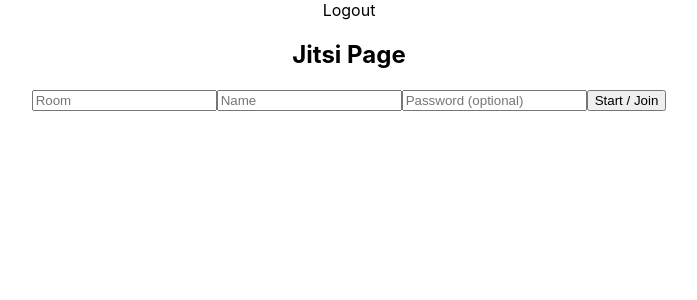
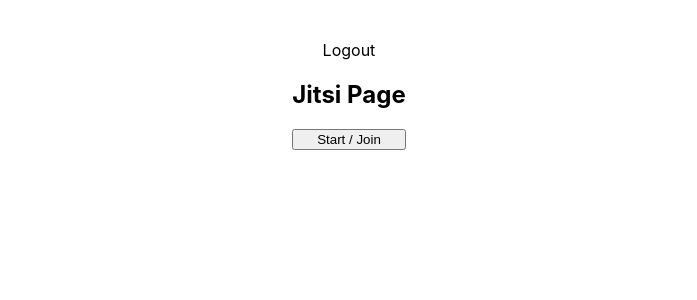
Before and after one commit to k-krasilnikova/jwt-jitsi, a React (Create React App) app: page /login in a window 1280 px wide. Both pictures are taken after typing "Sample", "Sample123" into the empty fields and a click on the button "Get JWT". Shown: the top 300 px of the page, without its empty margins (291-988 px from the left). Built offline with nearby package versions, Linux system fonts and the light colour scheme.

Commit message:
Added styles to the page

```diff
--- a/src/constants.js
+++ b/src/constants.js
@@ -4,3 +4,9 @@
 };
 
 export const API_URL = "/api/values";
+
+export const JITSI_ROOM = {
+  room: "testt",
+  name: "trtrtr",
+  password: "pas",
+};
--- a/src/modules/jitsi/components/index.js
+++ b/src/modules/jitsi/components/index.js
@@ -4,17 +4,7 @@
 
 import styles from "./styles";
 
-const Jitsi = ({
-  classes,
-  call,
-  room,
-  name,
-  password,
-  handleClick,
-  setRoom,
-  setName,
-  setPassword,
-}) => {
+const Jitsi = ({ classes, call, room, name, password, handleClick }) => {
   return (
     <div className={classes.wrapper}>
       <h2>Jitsi Page</h2>
@@ -26,32 +16,9 @@
           loadingComponent={<p>loading ...</p>}
         />
       ) : (
-        <form>
-          <input
-            id="room"
-            type="text"
-            placeholder="Room"
-            value={room}
-            onChange={(e) => setRoom(e.target.value)}
-          />
-          <input
-            id="name"
-            type="text"
-            placeholder="Name"
-            value={name}
-            onChange={(e) => setName(e.target.value)}
-          />
-          <input
-            id="password"
-            type="text"
-            placeholder="Password (optional)"
-            value={password}
-            onChange={(e) => setPassword(e.target.value)}
-          />
-          <button onClick={handleClick} type="submit">
-            Start / Join
-          </button>
-        </form>
+        <button onClick={handleClick} className={classes.button}>
+          Start / Join
+        </button>
       )}
     </div>
   );
--- a/src/modules/jitsi/components/styles.js
+++ b/src/modules/jitsi/components/styles.js
@@ -3,6 +3,9 @@
     display: "flex",
     flexDirection: "column",
   },
+  button: {
+    cursor: "pointer",
+  },
 });
 
 export default styles;
--- a/src/modules/jitsi/containers/JitsiContainer.js
+++ b/src/modules/jitsi/containers/JitsiContainer.js
@@ -1,28 +1,23 @@
 import React, { useState } from "react";
 
 import Jitsi from "../components";
+import { JITSI_ROOM } from "../../../constants";
 
-const JitsiContainer = ({ currentUser }) => {
-  const [room, setRoom] = useState("");
-  const [name, setName] = useState("");
+const JitsiContainer = () => {
   const [call, setCall] = useState(false);
-  const [password, setPassword] = useState("");
 
   const handleClick = (event) => {
     event.preventDefault();
-    if (room && name) setCall(true);
+    if (JITSI_ROOM.room && JITSI_ROOM.name) setCall(true);
   };
 
   return (
     <Jitsi
       call={call}
-      room={room}
-      name={name}
-      password={password}
+      room={JITSI_ROOM.room}
+      name={JITSI_ROOM.name}
+      password={JITSI_ROOM.password}
       handleClick={handleClick}
-      setRoom={setRoom}
-      setName={setName}
-      setPassword={setPassword}
     />
   );
 };
--- a/src/modules/login/components/index.js
+++ b/src/modules/login/components/index.js
@@ -17,8 +17,10 @@
       >
         {({ errors, status, isSubmitting }) => (
           <Form>
-            <div>
-              <label htmlFor="username">Username</label>
+            <div className={classes.field}>
+              <label htmlFor="username" className={classes.label}>
+                Username
+              </label>
               <Field
                 name="username"
                 type="text"
@@ -28,8 +30,10 @@
               />
               <ErrorMessage name="username" component="div" />
             </div>
-            <div>
-              <label htmlFor="password">Password</label>
+            <div className={classes.field}>
+              <label htmlFor="password" className={classes.label}>
+                Password
+              </label>
               <Field
                 name="password"
                 type="password"
@@ -40,7 +44,11 @@
               <ErrorMessage name="password" component="div" />
             </div>
             <div>
-              <button type="submit" disabled={isSubmitting}>
+              <button
+                type="submit"
+                disabled={isSubmitting}
+                className={classes.button}
+              >
                 Get JWT
               </button>
             </div>
--- a/src/modules/login/components/styles.js
+++ b/src/modules/login/components/styles.js
@@ -3,6 +3,29 @@
     display: "flex",
     flexDirection: "column",
   },
+  button: {
+    width: 108,
+    cursor: "pointer",
+  },
+  field: {
+    margin: 20,
+    display: "flex",
+    flexDirection: "column",
+    alignItems: "baseline",
+    "&>div": {
+      color: "red",
+      fontSize: 12,
+    },
+  },
+  label: {
+    fontSize: 14,
+    color: "darkgray",
+  },
+  input: {
+    width: 200,
+    height: 20,
+    borderRadius: 10,
+  },
 });
 
 export default styles;
--- a/src/modules/router/components/index.js
+++ b/src/modules/router/components/index.js
@@ -13,7 +13,11 @@
   return (
     <div className={classes.wrapper}>
       <Router history={history}>
-        {currentUser && <a onClick={logout}>Logout</a>}
+        {currentUser && (
+          <a onClick={logout} className={classes.link}>
+            Logout
+          </a>
+        )}
         <PrivateRoute
           exact
           path={ROUTES.home}
--- a/src/modules/router/components/styles.js
+++ b/src/modules/router/components/styles.js
@@ -1,7 +1,14 @@
 const styles = () => ({
   wrapper: {
+    padding: 40,
     display: "flex",
     flexDirection: "column",
+  },
+  link: {
+    cursor: "pointer",
+    "&:hover": {
+      color: "#78D5D3",
+    },
   },
 });
 
```
